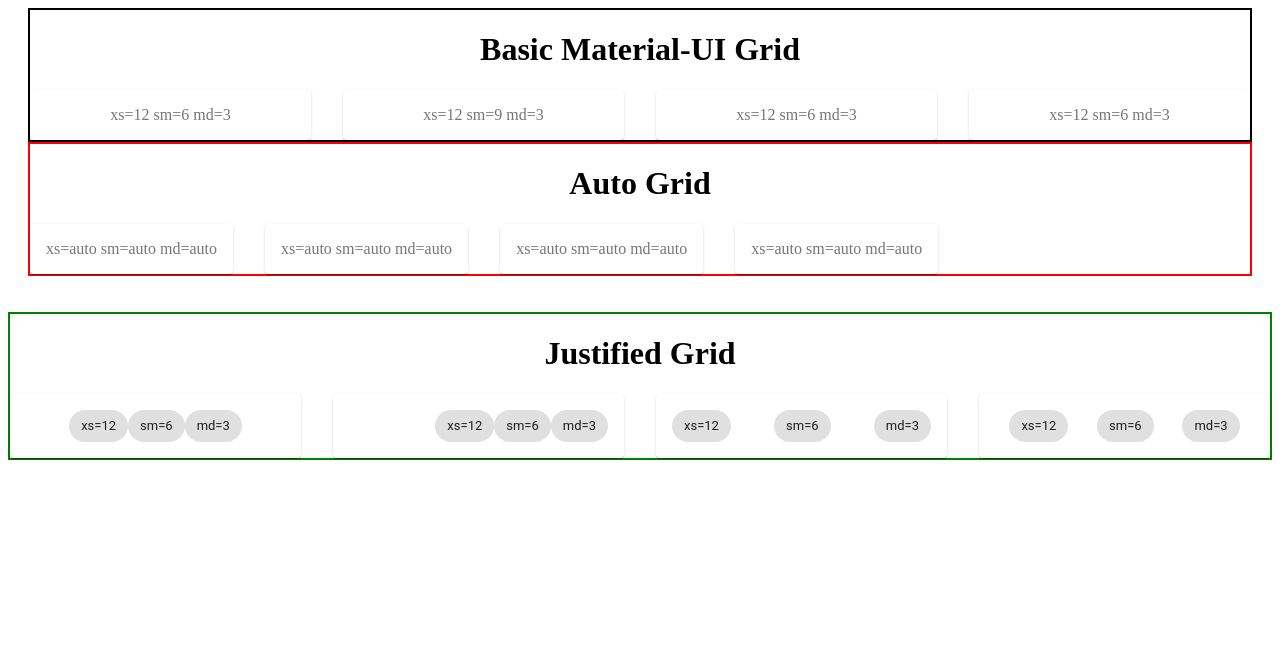
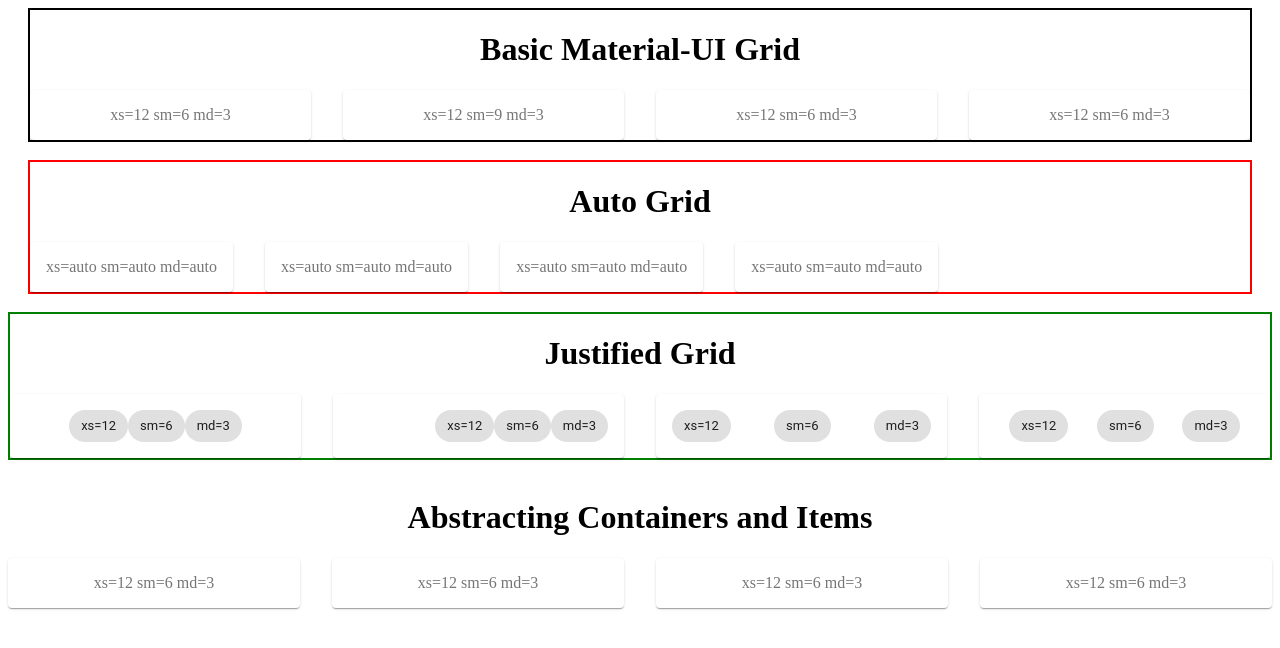
Before and after one commit to mjshuff23/material-ui-lessons, a React (Create React App) app in the folder material-ui-lesson/: page / in a window 1280 px wide. Shown: the top 648 px of the page. Built offline with nearby package versions, Linux system fonts and the light colour scheme.

Commit message:
added abstracting containers

```diff
--- a/material-ui-lesson/src/App.js
+++ b/material-ui-lesson/src/App.js
@@ -1,15 +1,18 @@
 import React from 'react';
-import AutoGrid from './components/AutoGrid.js';
-import JustifiedGrid from './components/JustifiedGrid.js';
-import MUIGrid from './components/MUIGrid.js';
+import MUIGrid from './components/Grid/MUIGrid';
+import AutoGrid from './components/Grid/AutoGrid';
+import JustifiedGrid from './components/Grid/JustifiedGrid';
+import AbstractingContainersAndItems from './components/Grid/AbstractingContainers';
 
 const App = () => (
   <div>
     <MUIGrid />
+    <br />
     <AutoGrid />
     <br />
+    <JustifiedGrid />
     <br />
-    <JustifiedGrid />
+    <AbstractingContainersAndItems />
   </div>
 );
 
--- /dev/null
+++ b/material-ui-lesson/src/components/Grid/AbstractingContainers.js
@@ -0,0 +1,42 @@
+import React from 'react';
+import { withStyles } from '@material-ui/core/styles';
+import Paper from '@material-ui/core/Paper';
+import Grid from '@material-ui/core/Grid';
+
+const styles = (theme) => ({
+  root: {
+    flexGrow: 1,
+    textAlign: 'center',
+  },
+  paper: {
+    padding: theme.spacing(2),
+    textAlign: 'center',
+    color: theme.palette.text.secondary,
+  },
+});
+
+// The container or the item property of Grid components determines the role of the element. You can create two components that use these properties and create an element name that's easier to read when you have lots of layout components:
+const Container = (props) => <Grid container {...props} />;
+
+const Item = (props) => <Grid item {...props} />;
+
+const AbstractingContainersAndItems = withStyles(styles)(({ classes }) => (
+  <div className={classes.root}>
+    <h1>Abstracting Containers and Items</h1>
+    <Container spacing={4}>
+      <Item xs={12} sm={6} md={3}>
+        <Paper className={classes.paper}>xs=12 sm=6 md=3</Paper>
+      </Item>
+      <Item xs={12} sm={6} md={3}>
+        <Paper className={classes.paper}>xs=12 sm=6 md=3</Paper>
+      </Item>
+      <Item xs={12} sm={6} md={3}>
+        <Paper className={classes.paper}>xs=12 sm=6 md=3</Paper>
+      </Item>
+      <Item xs={12} sm={6} md={3}>
+        <Paper className={classes.paper}>xs=12 sm=6 md=3</Paper>
+      </Item>
+    </Container>
+  </div>
+));
+export default AbstractingContainersAndItems;
```
Also changed, not shown: material-ui-lesson/src/components/Grid/AutoGrid.js (renamed from material-ui-lesson/src/components/AutoGrid.js), material-ui-lesson/src/components/Grid/JustifiedGrid.js (renamed from material-ui-lesson/src/components/JustifiedGrid.js), material-ui-lesson/src/components/Grid/MUIGrid.js (renamed from material-ui-lesson/src/components/MUIGrid.js).
